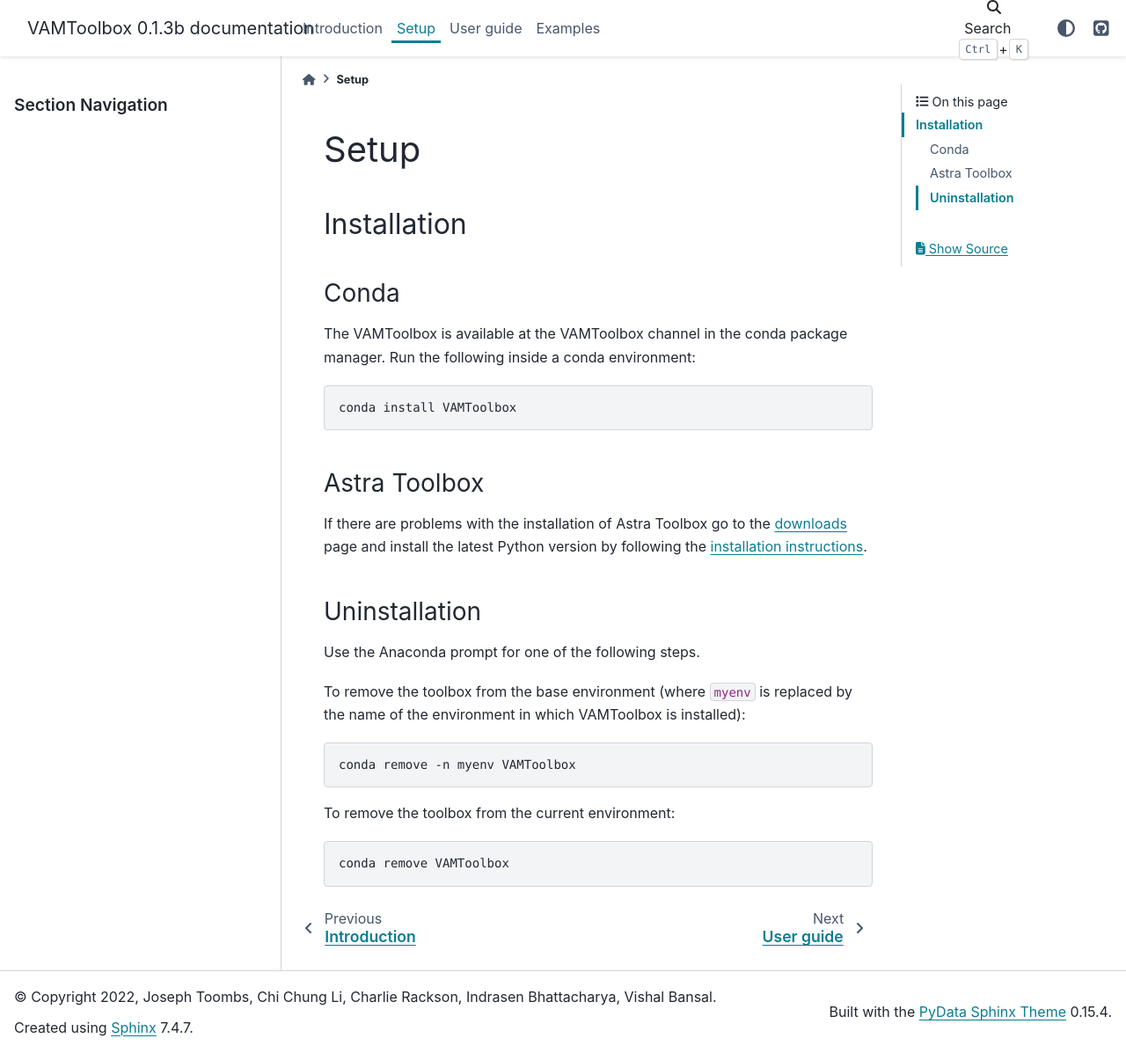
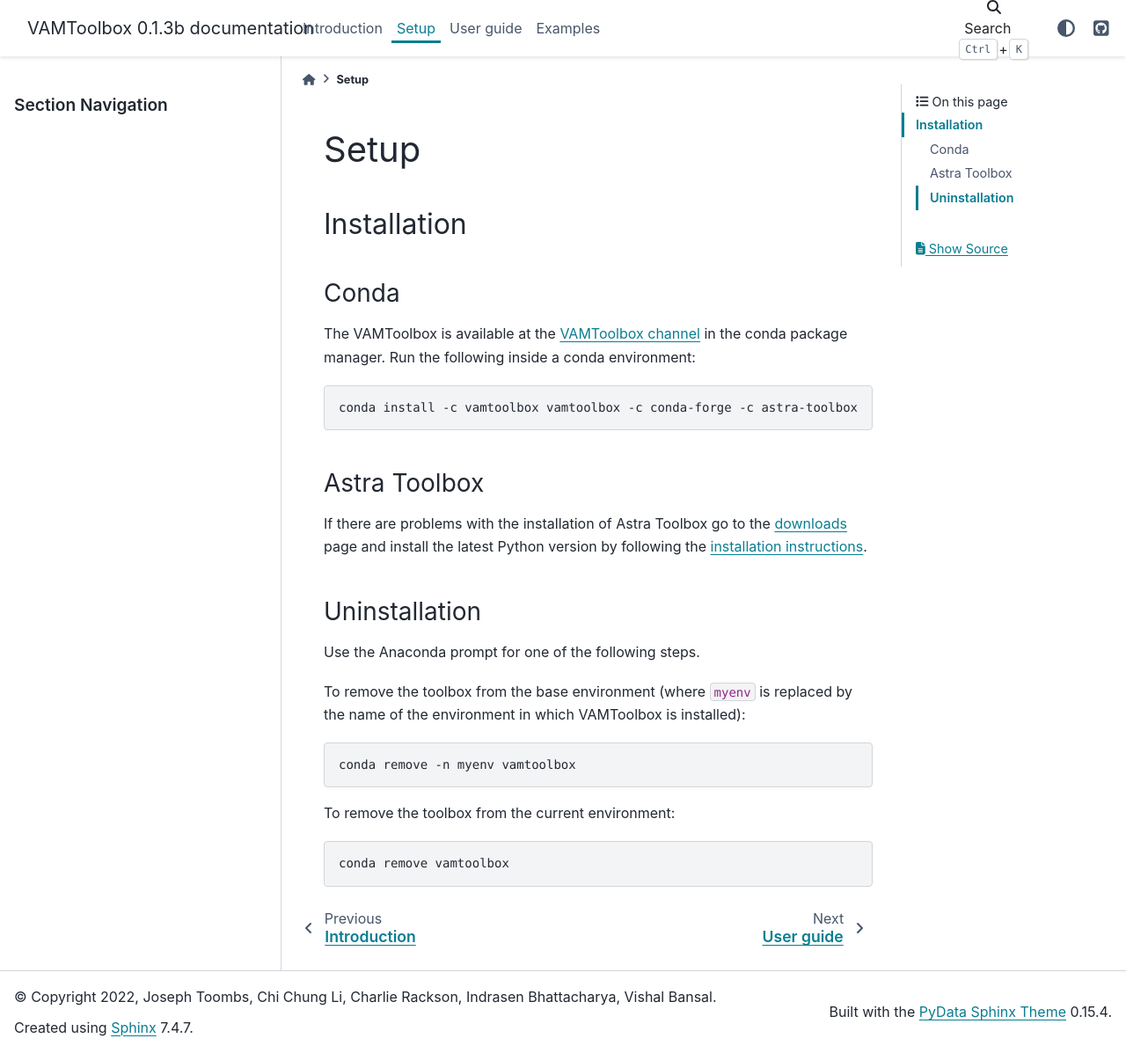
Before and after one commit to computed-axial-lithography/VAMToolbox, a Sphinx documentation site: the page built from docs/_docs/gettingstarted.rst, in a window 1280 px wide and 1197 px high. Shown: the whole window at 88% size. Built offline with Sphinx 7.4.7 and the PyData theme 0.15.4, drawn with Linux system fonts in a browser that asks for light colours.

```diff
--- a/README.rst
+++ b/README.rst
@@ -13,5 +13,6 @@
 +----------------------+-----------+
 
 
-.. warning::
-   This project is under active development!
+**.. warning:: This project is under active development!
+
+.. image:: /docs/_static/logos/logo_bone.png
--- a/docs/_docs/examples/imagesequence.rst
+++ b/docs/_docs/examples/imagesequence.rst
@@ -11,7 +11,7 @@ Walkthrough
 Load sinogram
 =============
 
-If the user has a folder of image files saved from an :py:class:`vamtoolbox.imagesequence.ImageSeq` object or created through other means, e.g. third-party library, the directory can be specified in the ``images_dir`` keyword argument.
+The image sequence is created from a sinogram. First, load (or optimize) a sinogram.
 
 .. literalinclude:: ../../../examples/imagesequence.py
     :lines: 1-4
@@ -22,7 +22,7 @@ Create image sequence configurations
 The image sequence configuration contains the properties that determine how the sinogram is to be displayed on a screen or digital light projection device. See :py:class:`vamtoolbox.imagesequence.ImageConfig` to see the options and how they affect the image sequence. Here, two different :py:class:`vamtoolbox.imagesequence.ImageConfig` objects are created for demonstration.
 
 .. literalinclude:: ../../../examples/imagesequence.py
-    :lines: 7-10
+    :lines: 5-6
 
 Creating image sequence objects
 ===============================
@@ -30,7 +30,7 @@ Creating image sequence objects
 With the :py:class:`vamtoolbox.imagesequence.ImageConfig` and a :py:class:`vamtoolbox.geometry.Sinogram` the :py:class:`vamtoolbox.imagesequence.ImageSeq` object can be created. The :py:meth:`vamtoolbox.imagesequence.ImageSeq.preview` method of the object is used to show a preview of image sequence.
 
 .. literalinclude:: ../../../examples/imagesequence.py
-    :lines: 12-16
+    :lines: 8-12
 
 ************
 Example file
--- a/docs/_docs/gettingstarted.rst
+++ b/docs/_docs/gettingstarted.rst
@@ -11,11 +11,11 @@ Installation
 
 Conda
 =====
-The VAMToolbox is available at the VAMToolbox channel in the conda package manager. Run the following inside a conda environment:
+The VAMToolbox is available at the `VAMToolbox channel <https://anaconda.org/VAMToolbox>`_ in the conda package manager. Run the following inside a conda environment:
 
 .. code:: console
 
-    conda install VAMToolbox
+    conda install -c vamtoolbox vamtoolbox -c conda-forge -c astra-toolbox
 
 
 Astra Toolbox
@@ -33,10 +33,10 @@ To remove the toolbox from the base environment (where ``myenv`` is replaced by
 
 .. code:: console
 
-    conda remove -n myenv VAMToolbox
+    conda remove -n myenv vamtoolbox
 
 To remove the toolbox from the current environment:
 
 .. code:: console
 
-    conda remove VAMToolbox
+    conda remove vamtoolbox
--- a/docs/_docs/intro.rst
+++ b/docs/_docs/intro.rst
@@ -8,7 +8,7 @@ Introduction
 Background
 **********
 
-Volumetric additive manufacturing (VAM) is a form of resin-based additive manufacturing or 3D printing which builds objects volumetrically, or all at once, as opposed to layer-by-layer like conventional stereolithography :cite:`Shusteff2017b,Kelly2019a,Loterie2020a`. Tomographic VAM (also known as computed axial lithography (CAL)) is a subset of VAM which functions like inverse X-ray computed tomography and intensity modulated radiation therapy :cite:`Kelly2019a,Bernal2019,Loterie2020a,Cook2020,Bhattacharya2021,Rackson2021,Orth2021,Kollep2022,Schwartz2022,Rackson2022,Wang2022`. A photosensitive material is exposed by digital light projections from many azimuthal angles such that that the cumulative light dose surpasses a dose threshold and solidifies or makes the material insoluble in developer solution in a prescribed volume.
+Volumetric additive manufacturing (VAM) is a form of resin-based additive manufacturing or 3D printing which builds objects volumetrically, or all at once, as opposed to layer-by-layer like conventional stereolithography :cite:`Shusteff2017b,Kelly2019a,Loterie2020a`. Tomographic VAM (also known as computed axial lithography (CAL)) is a subset of VAM which functions like inverse X-ray computed tomography and intensity modulated radiation therapy :cite:`Kelly2019a,Bernal2019,Loterie2020a,Cook2020,Bhattacharya2021,Rackson2021,Orth2021,Schwartz2022,Rackson2022,Wang2022,Kollep2022,Toombs2022`. A photosensitive material is exposed by digital light projections from many azimuthal angles such that that the cumulative light dose surpasses a dose threshold and solidifies or makes the material insoluble in developer solution in a prescribed volume.
 
 Computational optimization or filtering of the digital light projections is required to minimize the background exposure of the material surrounding the prescribed target volume. Increasing the light dose contrast means that the printed object can be more easily removed from the surrounding material. Several optimization algorithms have been developed, from traditional Ram-Lak filtering to second order methods :cite:`Loterie2020a,Kelly2019a,Rackson2021,Bhattacharya2021`. These are described in more detail in :ref:`userguide_optimization`.
 
```
Also changed, not shown: 1 other file.
